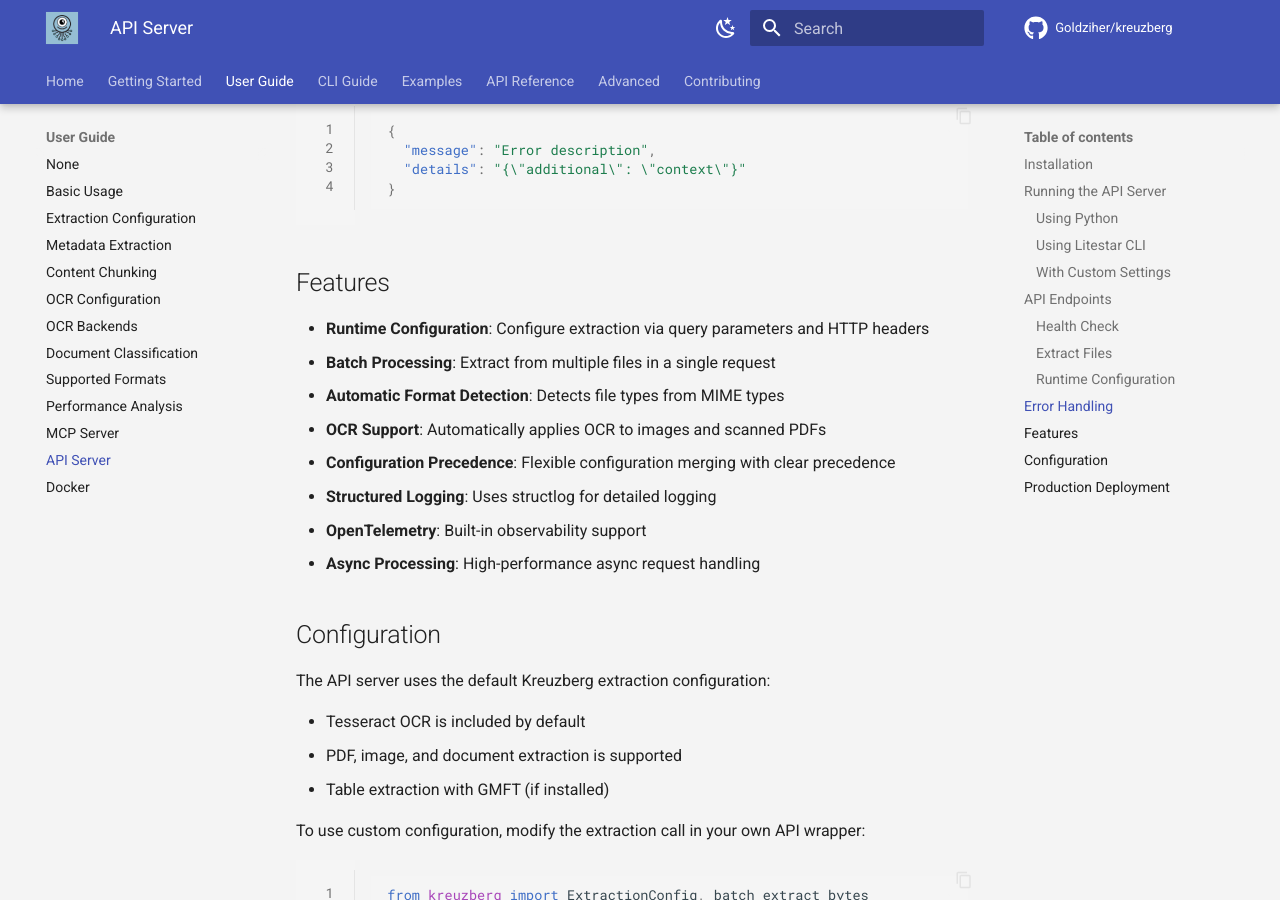
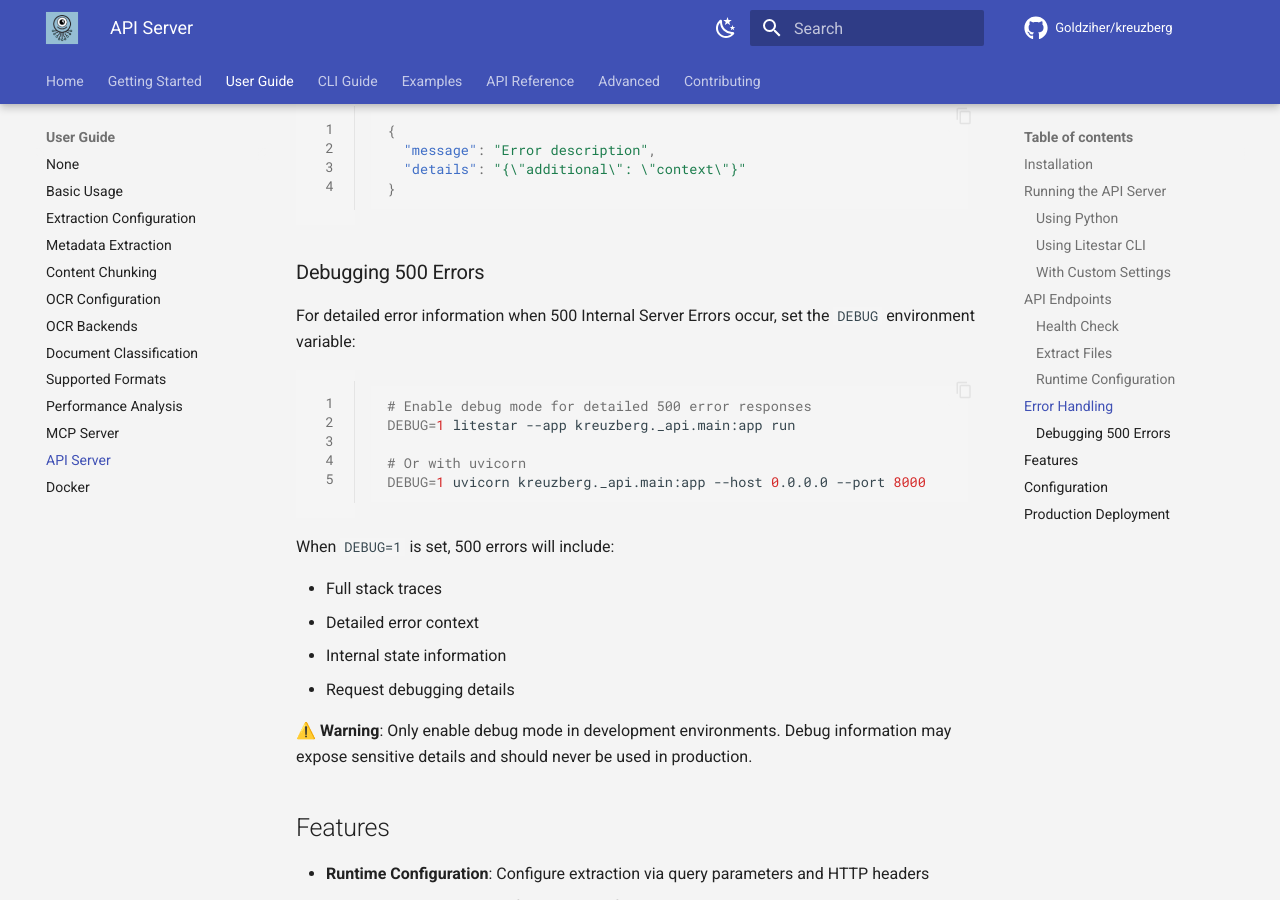
Before and after one commit to elevenday8-design/kreuzberg, an MkDocs documentation site: the page built from docs/user-guide/api-server.md, in a window 1280 px wide and 900 px high, scrolled down 5907 px. Built offline with MkDocs 1.6.1 and Material for MkDocs 9.7.7, drawn with Linux system fonts in a browser that asks for light colours; comment, search, counter and statistics services are not loaded; the version menu is left out; some of the changed text lies outside the part shown.

Commit message:
docs(api): document DEBUG environment variable for error debugging
- Add debugging section explaining DEBUG env var for detailed 500 errors
- Include examples for both litestar and uvicorn commands
- Add security warning about not using DEBUG in production
- Update production deployment checklist to mention DEBUG security

This helps developers debug API issues while emphasizing production security.

````diff
--- a/docs/user-guide/api-server.md
+++ b/docs/user-guide/api-server.md
@@ -258,6 +258,27 @@ Error responses include:
 }
 ```
 
+### Debugging 500 Errors
+
+For detailed error information when 500 Internal Server Errors occur, set the `DEBUG` environment variable:
+
+```bash
+# Enable debug mode for detailed 500 error responses
+DEBUG=1 litestar --app kreuzberg._api.main:app run
+
+# Or with uvicorn
+DEBUG=1 uvicorn kreuzberg._api.main:app --host 0.0.0.0 --port 8000
+```
+
+When `DEBUG=1` is set, 500 errors will include:
+
+- Full stack traces
+- Detailed error context
+- Internal state information
+- Request debugging details
+
+⚠️ **Warning**: Only enable debug mode in development environments. Debug information may expose sensitive details and should never be used in production.
+
 ## Features
 
 - **Runtime Configuration**: Configure extraction via query parameters and HTTP headers
@@ -301,6 +322,7 @@ For production use, consider:
 1. **Monitoring**: Enable OpenTelemetry exporters
 1. **Rate Limiting**: Add rate limiting middleware
 1. **Authentication**: Add authentication middleware if needed
+1. **Security**: Ensure `DEBUG` environment variable is not set
 
 Example production command:
 
````
